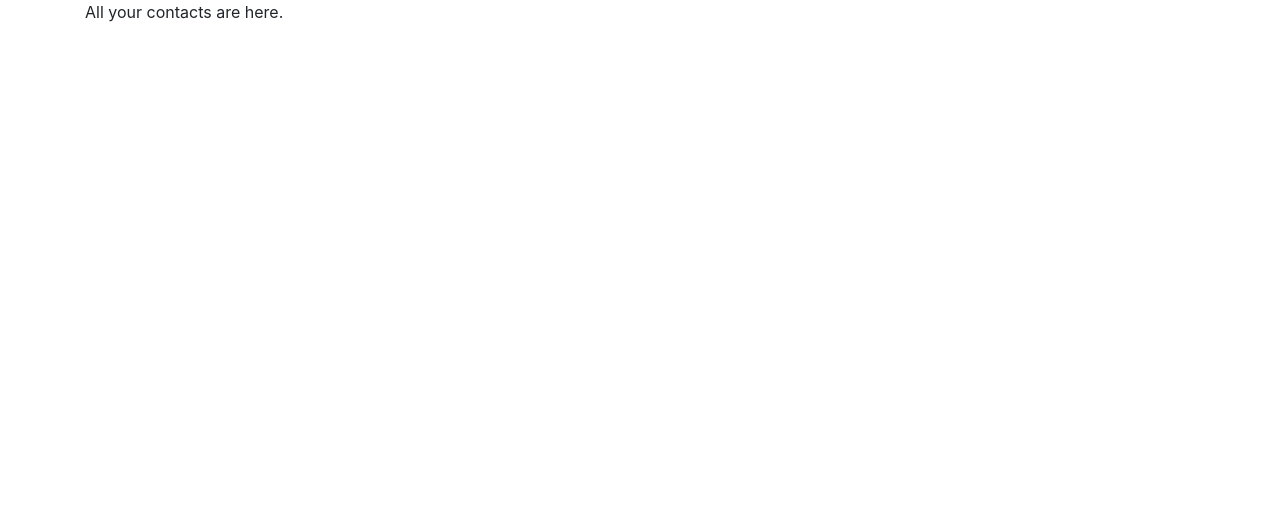
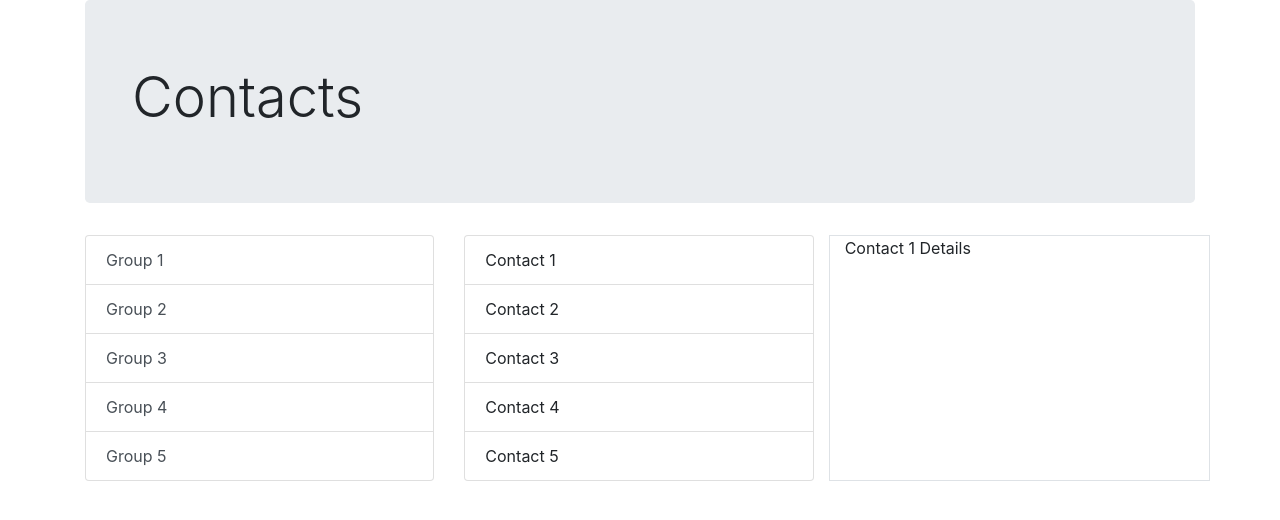
Before and after one commit to koddler/contacts-client, a React (Create React App) app: page / in a window 1280 px wide. Shown: the top 520 px of the page. Built offline with nearby package versions, Linux system fonts and the light colour scheme.

Commit message:
Add basic structure to Contacts

```diff
--- a/src/components/Contatcs.jsx
+++ b/src/components/Contatcs.jsx
@@ -4,7 +4,36 @@ class Contacts extends PureComponent {
   render() {
     return (
       <div className="container">
-        <p>All your contacts are here.</p>
+        <div className="jumbotron">
+          <div className="container">
+            <h1 className="display-4">Contacts</h1>
+          </div>
+        </div>
+
+        <div className="row">
+          <div className="col-sm">
+            <ul className="list-group">
+              <a href="#" className="list-group-item list-group-item-action">Group 1</a>
+              <a href="#" className="list-group-item list-group-item-action">Group 2</a>
+              <a href="#" className="list-group-item list-group-item-action">Group 3</a>
+              <a href="#" className="list-group-item list-group-item-action">Group 4</a>
+              <a href="#" className="list-group-item list-group-item-action">Group 5</a>
+            </ul>
+          </div>
+          <div className="col-sm">
+            <ul className="list-group">
+              <li className="list-group-item">Contact 1</li>
+              <li className="list-group-item">Contact 2</li>
+              <li className="list-group-item">Contact 3</li>
+              <li className="list-group-item">Contact 4</li>
+              <li className="list-group-item">Contact 5</li>
+            </ul>
+          </div>
+          <div className="col-sm border">
+            Contact 1 Details
+
+          </div>
+        </div>
       </div>
     );
   }
```
